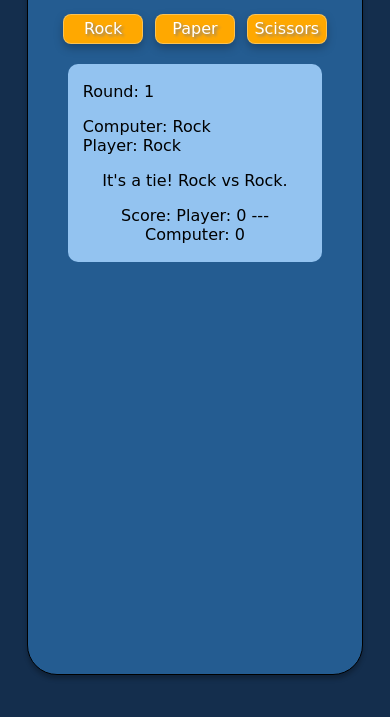
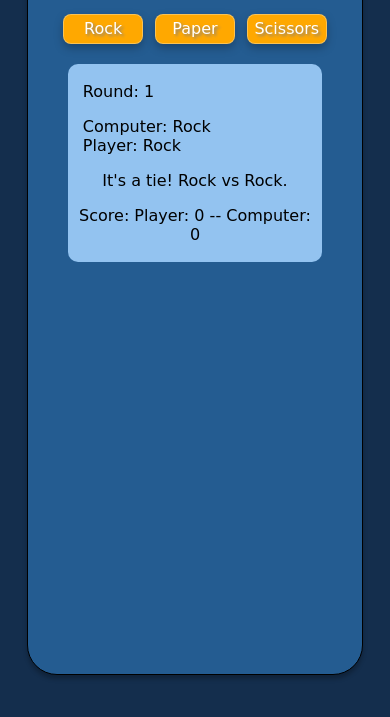
Before and after one commit to GilmarBetancourt/rock-paper-scissors, a plain HTML site: page index.html in a window 390 px wide. Both pictures are taken after a click on the button "Rock". Shown: the part 103-820 px from the top of the page. Drawn offline with Linux system fonts and the light colour scheme; a web font is replaced by a local one.

```diff
--- a/script.js
+++ b/script.js
@@ -114,7 +114,7 @@ function showResults() {
   playerPickP.textContent = "Player: " + playerPick;
   winningRoundMessageP.textContent = roundWinMessage;
   scoreMessageP.textContent =
-    "Score: Player: " + playerScore + " --- Computer: " + computerScore;
+    "Score: Player: " + playerScore + " -- Computer: " + computerScore;
   wonGameMessageP.textContent = finalWinner;
 
   //Adding the elements to the DOM
--- a/style.css
+++ b/style.css
@@ -90,7 +90,7 @@ button {
 
 /* width */
 ::-webkit-scrollbar {
-  width: 20px;
+  width: 15px;
 }
 
 /* Track */
@@ -137,4 +137,13 @@ button {
   .roundsBox {
     width: 80%;
   }
+
+  .results {
+    height: 60%;
+  }
+
+  .centeredMessages {
+    margin-left: 10px;
+    margin-right: 10px;
+  }
 }
```
Also changed, not shown: 1 other file.
